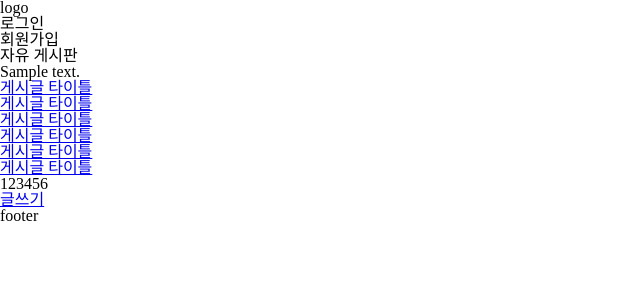
After one commit to nomore12/flask_tutorial, a Flask app: template project/templates/base.html in a window 1280 px wide. The commit adds this page. Shown: the top 300 px of the page, without its empty margins (0-640 px from the left). Run offline with Flask 2, Linux system fonts and the light colour scheme; the template is opened without the code that fills it: most values are stand-ins (such as "Sample title", 1, 10 or a date in 2020).

Commit message:
데이터베이스 셋팅

```diff
--- a/project/app.py
+++ b/project/app.py
@@ -1,37 +1,22 @@
 from flask import Flask, render_template, request, redirect, url_for
+import sqlite3
 
 app = Flask(__name__)
 
 
+def execute_query(query):
+    conn = sqlite3.connect('database.db')
+    cursor = conn.cursor()
+    sql = cursor.execute(query).fetchall()
+    conn.close()
+    print(sql)
+    return sql
+
 @app.route('/')
 def index():
-    return render_template('index.html')
-
-
-@app.route('/result', methods=['POST', 'GET'])
-def result(name=None):
-    if request.method != "POST":
-        return redirect('/')
-    food = request.form['food']
-    if food != '김치':
-        return redirect('/')
-    result = {'food': food, "food2": "dsdfasdfag"}
-    return render_template('result.html', **{"food": food, "food2": "복숭아"})
-
-
-lst = [ { "name": "노성호", "birth": "07/18" }, { "name": "강지능", "birth": "12/10" },{ "name": "임한국", "birth": "04/43" },{ "name": "이선주", "birth": "09/10" } ]
-
-@app.route('/list')
-def list():
-    return render_template('list.html', lst=lst)
-
-@app.route('/person/<int:id>')
-def person(id):
-    return render_template(
-        'detail.html',
-        name=lst[id-1]['name'],
-        birth=lst[id-1]['birth']
-        )
+    query = "select * from user;"
+    context = execute_query(query)
+    return render_template('base.html', context=context[0])
 
 
 if __name__ == '__main__':
--- /dev/null
+++ b/project/static/reset.css
@@ -0,0 +1,129 @@
+/* http://meyerweb.com/eric/tools/css/reset/
+   v2.0 | 20110126
+   License: none (public domain)
+*/
+
+html,
+body,
+div,
+span,
+applet,
+object,
+iframe,
+h1,
+h2,
+h3,
+h4,
+h5,
+h6,
+p,
+blockquote,
+pre,
+a,
+abbr,
+acronym,
+address,
+big,
+cite,
+code,
+del,
+dfn,
+em,
+img,
+ins,
+kbd,
+q,
+s,
+samp,
+small,
+strike,
+strong,
+sub,
+sup,
+tt,
+var,
+b,
+u,
+i,
+center,
+dl,
+dt,
+dd,
+ol,
+ul,
+li,
+fieldset,
+form,
+label,
+legend,
+table,
+caption,
+tbody,
+tfoot,
+thead,
+tr,
+th,
+td,
+article,
+aside,
+canvas,
+details,
+embed,
+figure,
+figcaption,
+footer,
+header,
+hgroup,
+menu,
+nav,
+output,
+ruby,
+section,
+summary,
+time,
+mark,
+audio,
+video {
+  margin: 0;
+  padding: 0;
+  border: 0;
+  font-size: 100%;
+  font: inherit;
+  vertical-align: baseline;
+}
+/* HTML5 display-role reset for older browsers */
+article,
+aside,
+details,
+figcaption,
+figure,
+footer,
+header,
+hgroup,
+menu,
+nav,
+section {
+  display: block;
+}
+body {
+  line-height: 1;
+}
+ol,
+ul {
+  list-style: none;
+}
+blockquote,
+q {
+  quotes: none;
+}
+blockquote:before,
+blockquote:after,
+q:before,
+q:after {
+  content: "";
+  content: none;
+}
+table {
+  border-collapse: collapse;
+  border-spacing: 0;
+}
--- a/project/static/style.css
+++ b/project/static/style.css
@@ -1,3 +1,5 @@
-.color {
-    background-color: red;
+.container {
+  width: 1280px;
+  margin-top: 0px;
+  margin: auto;
 }
--- /dev/null
+++ b/project/templates/base.html
@@ -0,0 +1,55 @@
+<!DOCTYPE html>
+<html lang="en">
+  <head>
+    <meta charset="UTF-8" />
+    <meta name="viewport" content="width=device-width, initial-scale=1.0" />
+    <link rel="stylesheet" href="/static/reset.css" />
+    <link rel="stylesheet" href="/static/style.css" />
+    <title>게시판</title>
+  </head>
+  <body>
+    <header class="header">
+      <div class="container">
+        <div class="divide-item"><div class="logo">logo</div></div>
+        <div class="divide-item">
+          <div class="login">로그인</div>
+          <div class="register">회원가입</div>
+        </div>
+      </div>
+    </header>
+    <div class="container">
+      <div class="sectioin">자유 게시판</div>
+        <span>{{context}}</span>
+      <div class="sectioin">
+        <ul class="board-list">
+          <li class="list-item">
+            <a href="#" class="list-title">게시글 타이틀</a>
+          </li>
+          <li class="list-item">
+            <a href="#" class="list-title">게시글 타이틀</a>
+          </li>
+          <li class="list-item">
+            <a href="#" class="list-title">게시글 타이틀</a>
+          </li>
+          <li class="list-item">
+            <a href="#" class="list-title">게시글 타이틀</a>
+          </li>
+          <li class="list-item">
+            <a href="#" class="list-title">게시글 타이틀</a>
+          </li>
+          <li class="list-item">
+            <a href="#" class="list-title">게시글 타이틀</a>
+          </li>
+        </ul>
+        <div class="bottom-nav">
+          <div class="empty nav-item"></div>
+          <div class="pagenation nav-item">123456</div>
+          <div class="create nav-item"></div>
+            <a href="/create" class="create-article">글쓰기</a>
+          </div>
+        </div>
+      </div>
+      <footer class="footer">footer</footer>
+    </div>
+  </body>
+</html>
```
Also changed, not shown: project/create_database.py (added, +24 -0 lines), project/templates/list.html (+4 -5 lines), 1 other file.
